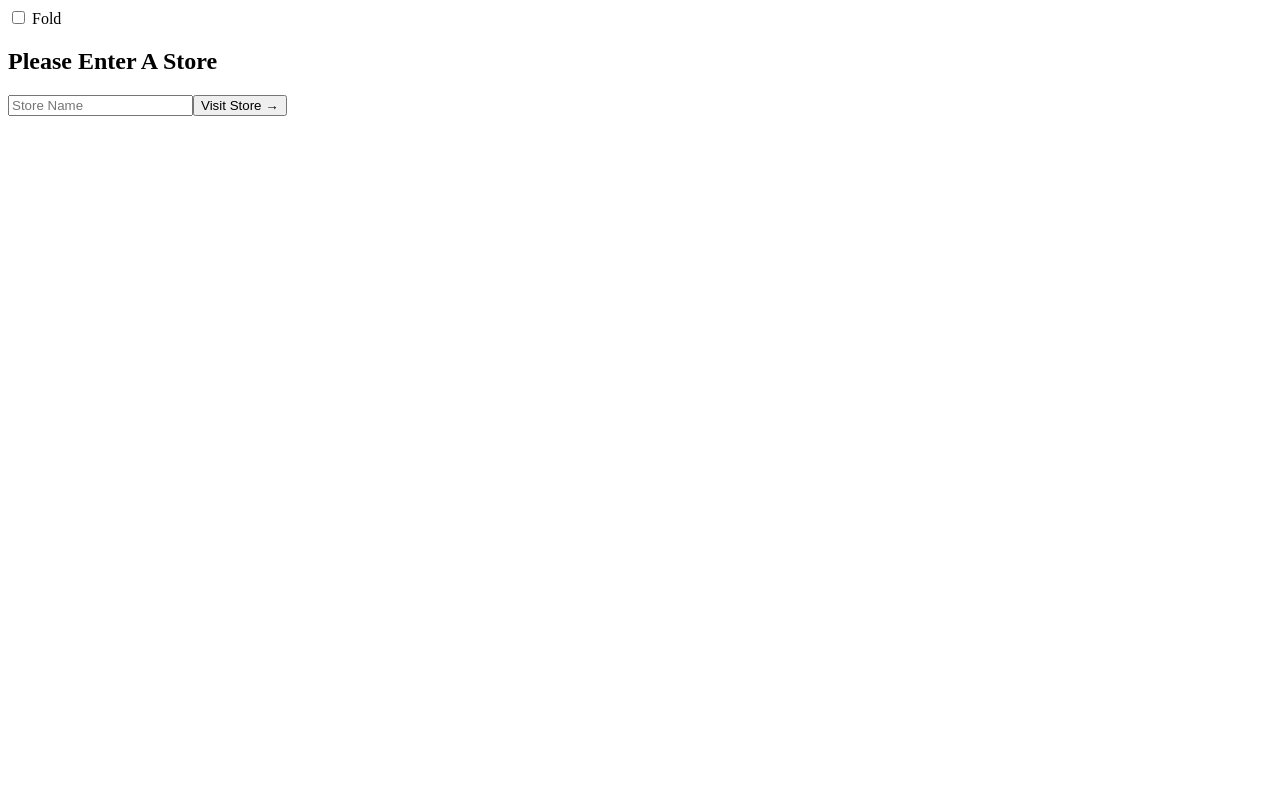
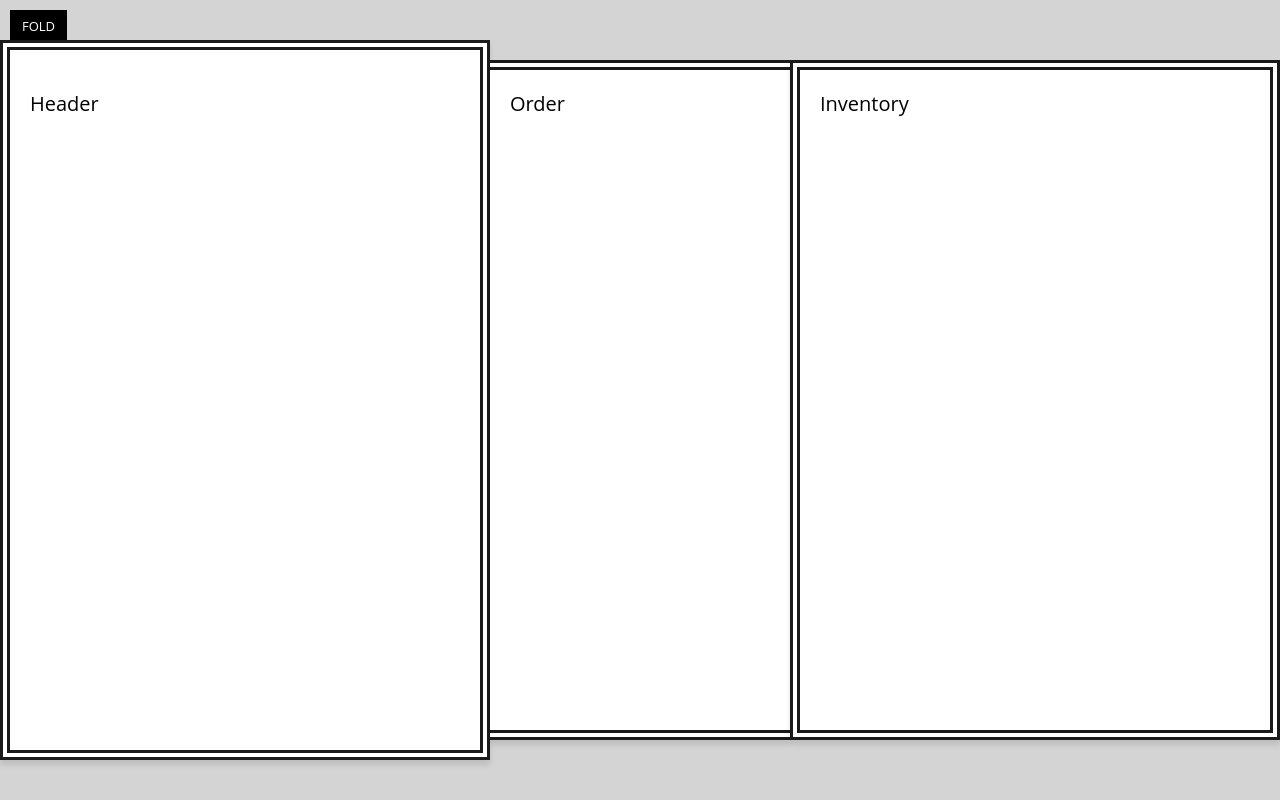
Before and after one commit to taappana/catch-of-the-day, a React (Create React App) app: page / in a window 1280 px wide. Built offline with nearby package versions, Linux system fonts and the light colour scheme.

Commit message:
Scaffolding the app layout

```diff
--- /dev/null
+++ b/src/components/App.js
@@ -0,0 +1,21 @@
+import React from 'react';
+import Header from './Header';
+import Order from './Order';
+import Inventory from './Inventory';
+
+class App extends React.Component {
+  render() {
+    return (
+      <div className="catch-of-the-day">
+        <div className="menu">
+          <Header />
+
+        </div>
+        <Order />
+        <Inventory />
+      </div>
+    )
+  }
+}
+
+export default App;
--- /dev/null
+++ b/src/components/Header.js
@@ -0,0 +1,11 @@
+import React from 'react';
+
+class Header extends React.Component {
+  render() {
+    return (
+      <p>Header</p>
+    )
+  }
+}
+
+export default Header;
--- /dev/null
+++ b/src/components/Inventory.js
@@ -0,0 +1,11 @@
+import React from 'react';
+
+class Inventory extends React.Component {
+  render() {
+    return (
+      <p>Inventory</p>
+    )
+  }
+}
+
+export default Inventory;
--- /dev/null
+++ b/src/components/Order.js
@@ -0,0 +1,11 @@
+import React from 'react';
+
+class Order extends React.Component {
+  render() {
+    return (
+      <p>Order</p>
+    )
+  }
+}
+
+export default Order;
--- a/src/index.js
+++ b/src/index.js
@@ -1,6 +1,8 @@
 import React from 'react';
 import { render } from 'react-dom';
+import './css/style.css';
+import App from './components/App';
 import StorePicker from './components/StorePicker';
 
 
-render(<StorePicker/>, document.querySelector('#main'));
+render(<App/>, document.querySelector('#main'));
```
Also changed, not shown: security-rules.json (deleted, +0 -13 lines).
